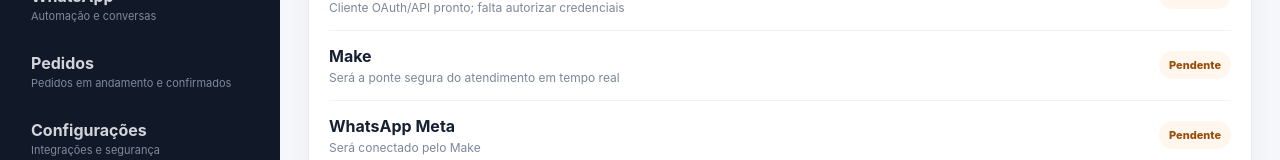
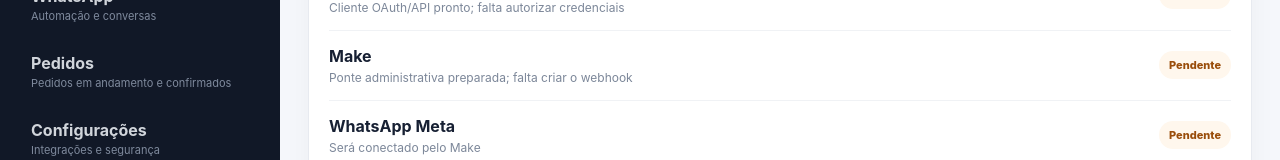
Before and after one commit to osvaldosereia/CHAT, a React (Vite) app: page / in a window 1280 px wide. Shown: the part 405-565 px from the top of the page. Built offline with nearby package versions, Linux system fonts and the light colour scheme.

Commit message:
feat: wire Make bridge settings module

```diff
--- a/src/App.tsx
+++ b/src/App.tsx
@@ -8,6 +8,7 @@
 import { BasketsModule } from './modules/BasketsModule'
 import { KnowledgeModule } from './modules/KnowledgeModule'
 import { ProductsModule } from './modules/ProductsModule'
+import { SettingsModule } from './modules/SettingsModule'
 
 const navigation: NavigationItem[] = [
   { id: 'dashboard', label: 'Dashboard', description: 'Visão geral da operação' },
@@ -21,7 +22,7 @@
 
 const integrations: Integration[] = [
   { id: 'bling', name: 'Bling', status: 'pending', detail: 'Cliente OAuth/API pronto; falta autorizar credenciais' },
-  { id: 'make', name: 'Make', status: 'pending', detail: 'Será a ponte segura do atendimento em tempo real' },
+  { id: 'make', name: 'Make', status: 'pending', detail: 'Ponte administrativa preparada; falta criar o webhook' },
   { id: 'meta', name: 'WhatsApp Meta', status: 'pending', detail: 'Será conectado pelo Make' },
   { id: 'openai', name: 'OpenAI', status: 'pending', detail: 'Será usado no cenário do Make' },
 ]
@@ -67,7 +68,7 @@
   settings: {
     title: 'Configurações',
     intro: 'Integrações e parâmetros técnicos. Segredos nunca serão armazenados no frontend nem commitados no GitHub.',
-    next: ['Bling', 'Make', 'Regras de segurança'],
+    next: ['Ponte Make', 'Bling', 'Regras de segurança'],
   },
 }
 
@@ -103,6 +104,7 @@
   if (module === 'products') return <ProductsModule />
   if (module === 'baskets') return <BasketsModule />
   if (module === 'knowledge') return <KnowledgeModule />
+  if (module === 'settings') return <SettingsModule />
   return <GenericModule module={module} />
 }
 
```
